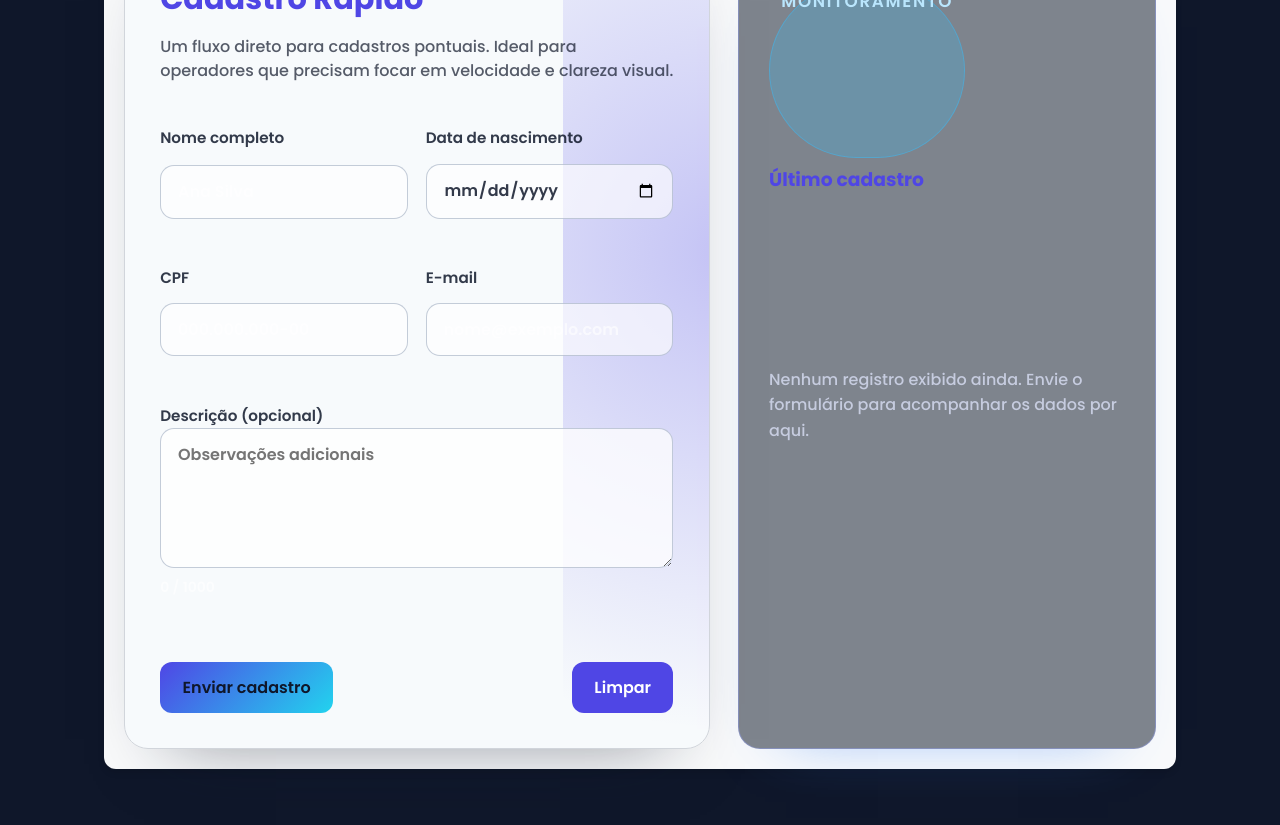
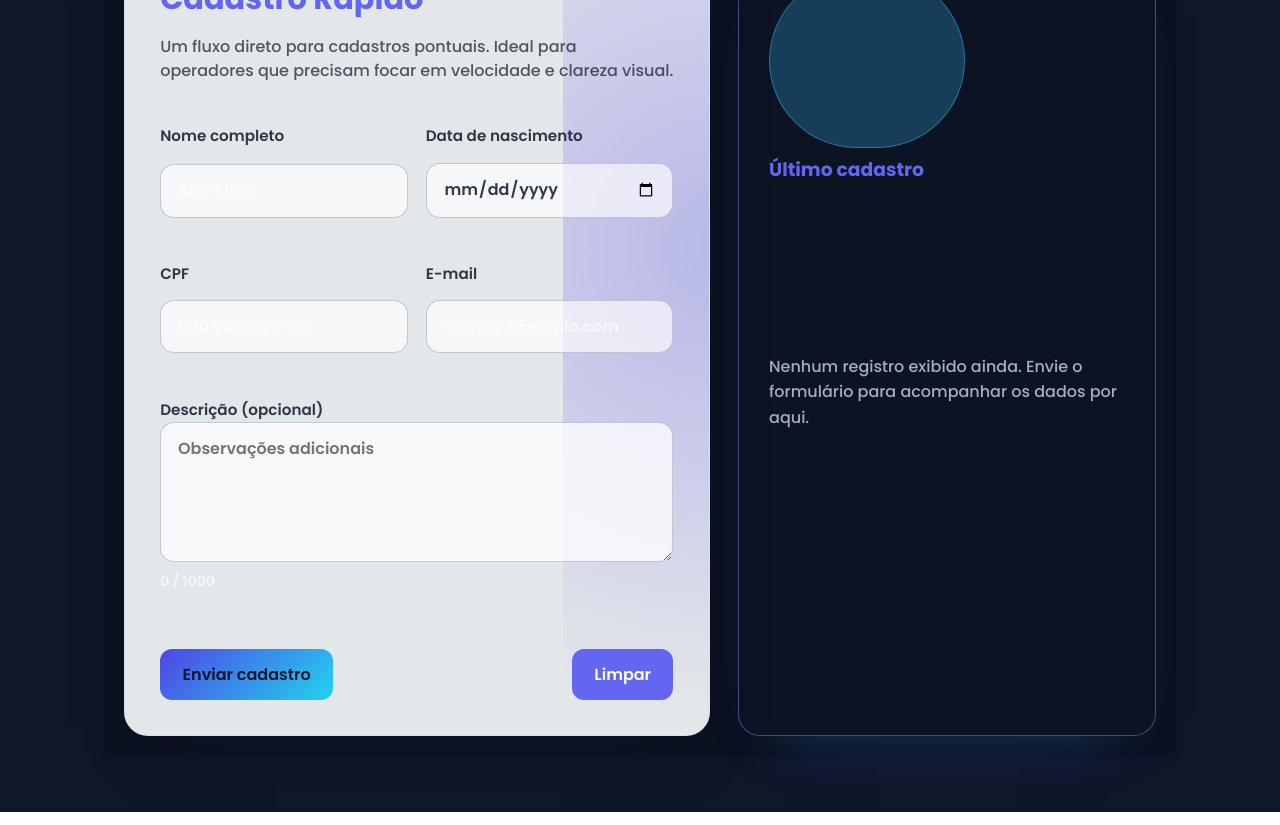
Before and after one commit to miltonlima/reactvite-app, a React (Vite) app: page /simple in a window 1280 px wide. Shown: the part 500-1325 px from the top of the page. Built offline with nearby package versions, Linux system fonts and the light colour scheme.

Commit message:
Refatoração: adicionar estilos modernos e responsivos para as páginas de formulários e relatórios

```diff
--- a/src/pages/ModernForm.css
+++ b/src/pages/ModernForm.css
@@ -55,7 +55,9 @@
   border-radius: 8px;
   padding: 10px;
   font-size: 1rem;
-  transition: border-color 0.3s, box-shadow 0.3s;
+  transition:
+    border-color 0.3s,
+    box-shadow 0.3s;
 }
 
 .modern-field input:focus,
--- /dev/null
+++ b/src/pages/Reports.css
@@ -0,0 +1,91 @@
+/* Enhanced styles for Reports page */
+
+.reports {
+  display: flex;
+  flex-direction: column;
+  align-items: center;
+  padding: 20px;
+  background-color: var(--reports-background, #0b1220);
+  color: var(--reports-text-color, #e6eef8);
+  border-radius: 12px;
+  box-shadow: 0 4px 6px rgba(0, 0, 0, 0.1);
+}
+
+.reports-header {
+  margin-bottom: 20px;
+}
+
+.reports-header h2 {
+  color: var(--reports-primary-color, #60a5fa);
+}
+
+.reports-table-wrapper {
+  width: 100%;
+  max-width: 900px;
+  background: #ffffff;
+  border: 1px solid rgba(59, 130, 246, 0.12);
+  border-radius: 12px;
+  padding: 16px;
+  box-shadow: 0 6px 18px rgba(14, 165, 233, 0.06);
+}
+
+.reports-table {
+  width: 100%;
+  border-collapse: collapse;
+  font-size: 0.95rem;
+}
+
+.reports-table th,
+.reports-table td {
+  padding: 10px 12px;
+  text-align: left;
+  border-bottom: 1px solid rgba(15, 23, 42, 0.06);
+}
+
+.reports-table thead th {
+  background: linear-gradient(90deg, rgba(59,130,246,0.12), rgba(99,102,241,0.06));
+  color: #0f172a;
+  font-weight: 600;
+}
+
+.reports-table tbody tr:hover {
+  background: rgba(99, 102, 241, 0.03);
+}
+
+.reports-actions {
+  display: flex;
+  gap: 8px;
+  align-items: center;
+}
+
+.reports-action {
+  background-color: #2563eb;
+  color: #fff;
+  border: none;
+  border-radius: 8px;
+  padding: 6px 10px;
+  cursor: pointer;
+  transition: background-color 0.2s ease;
+}
+
+.reports-action:hover {
+  background-color: #1e40af;
+}
+
+.delete-button {
+  background-color: #ef4444;
+  color: #fff;
+  border: none;
+  border-radius: 8px;
+  padding: 6px 10px;
+  cursor: pointer;
+}
+
+.delete-button:hover {
+  background-color: #dc2626;
+}
+
+.reports-empty {
+  margin-top: 20px;
+  color: rgba(240, 244, 255, 0.9);
+}
--- a/src/pages/Reports.jsx
+++ b/src/pages/Reports.jsx
@@ -2,6 +2,7 @@ import { useState } from 'react'
 import { formatCpfForDisplay } from '../hooks/useRegistrationForm.js'
 import { useRegistrationsReport } from '../hooks/useRegistrationsReport.js'
 import EditRegistrationModal from './EditRegistrationModal.jsx'
+import './Reports.css'
 
 const formatDate = (value) => {
   if (!value) return '—'
--- /dev/null
+++ b/src/pages/SimpleForm.css
@@ -0,0 +1,94 @@
+/* Compact theme styles for SimpleForm */
+
+.simple-layout {
+  display: flex;
+  flex-direction: column;
+  align-items: center;
+  padding: 20px;
+  background-color: var(--simple-background, #0b1220);
+  color: var(--simple-text-color, #e6eef8);
+  border-radius: 12px;
+  box-shadow: 0 4px 6px rgba(0, 0, 0, 0.1);
+}
+
+.simple-card {
+  width: 100%;
+  max-width: 640px;
+  background: #ffffff;
+  border: 1px solid rgba(99,102,241,0.08);
+  border-radius: 12px;
+  padding: 18px;
+  box-shadow: 0 6px 14px rgba(2,6,23,0.08);
+}
+
+.simple-card-header {
+  margin-bottom: 18px;
+}
+
+.simple-card-header h2 {
+  color: var(--simple-primary-color, #6366f1);
+}
+
+.simple-field {
+  display: flex;
+  flex-direction: column;
+  margin-bottom: 12px;
+}
+
+.simple-field span {
+  font-weight: 600;
+  margin-bottom: 6px;
+}
+
+.simple-field input,
+.simple-field textarea {
+  border: 1px solid rgba(15,23,42,0.06);
+  border-radius: 8px;
+  padding: 10px;
+  font-size: 1rem;
+  transition: border-color 0.3s, box-shadow 0.3s;
+}
+
+.simple-field input:focus,
+.simple-field textarea:focus {
+  border-color: var(--simple-focus-color, #6366f1);
+  box-shadow: 0 0 6px rgba(99,102,241,0.12);
+}
+
+.simple-actions {
+  display: flex;
+  justify-content: space-between;
+  gap: 10px;
+  margin-top: 16px;
+}
+
+.simple-actions button {
+  background-color: var(--simple-primary-color, #6366f1);
+  color: #ffffff;
+  border: none;
+  border-radius: 8px;
+  padding: 10px 18px;
+  font-size: 1rem;
+  cursor: pointer;
+  transition: background-color 0.3s;
+}
+
+.simple-actions button:hover {
+  background-color: #4f46e5;
+}
+
+.simple-summary {
+  margin-top: 20px;
+  padding: 14px;
+  border: 1px solid rgba(15,23,42,0.06);
+  border-radius: 8px;
+  background-color: #ffffff;
+}
+
+.simple-summary-header {
+  margin-bottom: 12px;
+}
+
+.simple-summary-header h3 {
+  color: var(--simple-primary-color, #6366f1);
+}
--- a/src/pages/SimpleForm.jsx
+++ b/src/pages/SimpleForm.jsx
@@ -1,4 +1,5 @@
 import { formatCpfForDisplay, useRegistrationForm } from '../hooks/useRegistrationForm.js'
+import './SimpleForm.css'
 
 function SimpleForm() {
   const { formData, submitted, status, errorMessage, handleChange, handleSubmit, reset } =
```
